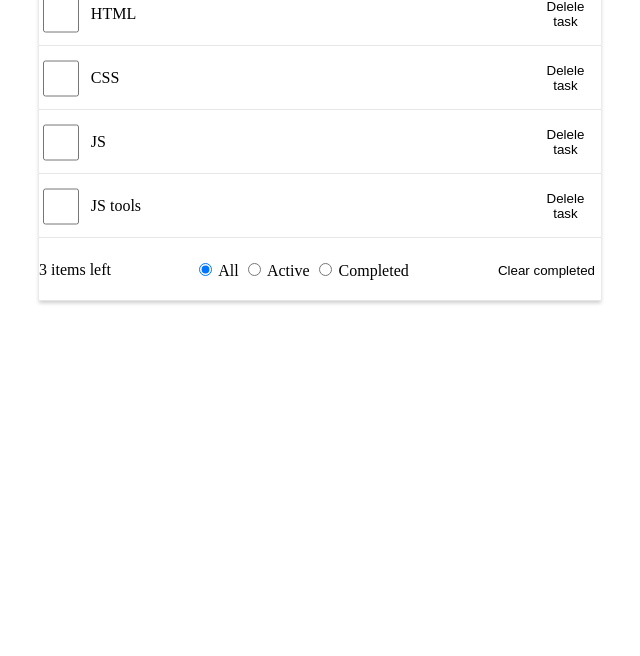
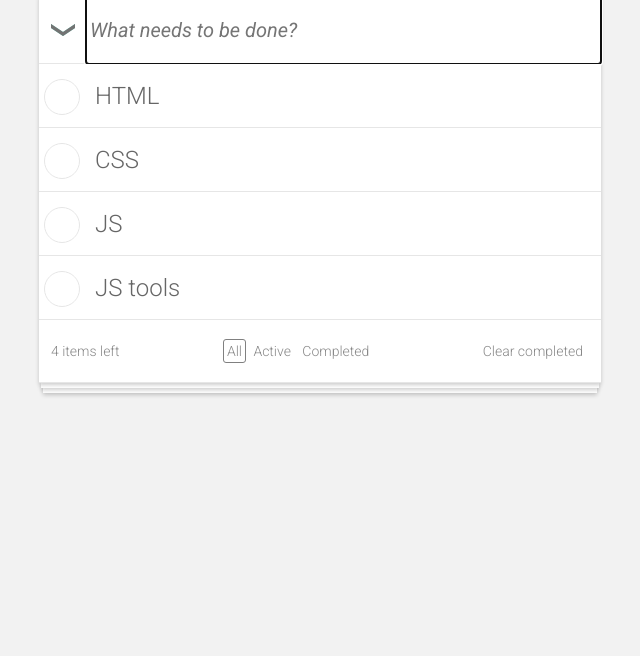
Before and after one commit to ok-technopolis-autumn-2019/Dmitry_Kozlov, a plain HTML site: page todos/index.html in a window 1280 px wide. Shown: the part 144-800 px from the top of the page, without its empty margins (320-960 px from the left). Drawn offline with Linux system fonts and the light colour scheme.

Commit message:
has done all styles-work

```diff
--- a/todos/css/body.css
+++ b/todos/css/body.css
@@ -1,14 +1,37 @@
-html{
-    display: flex;
-}
 .todos{
-    width: 562px;
     display: flex;
     flex-direction: column;
 }
 .todos__frame{
+    position: relative;
     display: flex;
+    width: 562px;
     flex-direction: column;
+    margin: 0 auto;
     background: #FFFFFF;
     box-shadow: 0px 2px 4px rgba(0, 0, 0, 0.2);
 }
+
+.todos__frame::before{
+    content: "";
+	position: absolute;
+    background: #FFFFFF;
+    box-shadow: 0px 2px 4px rgba(0, 0, 0, 0.2);
+    top: 100%;
+	left: 2px;
+	right: 2px;
+	height: 5px;
+	z-index: -1;
+}
+
+.todos__frame::after{
+    content: "";
+	position: absolute;
+    background: #FFFFFF;
+    box-shadow: 0px 2px 4px rgba(0, 0, 0, 0.2);
+    top: 100%;
+	left: 4px;
+	right: 4px;
+	height: 10px;
+	z-index: -2;
+}
--- a/todos/css/header.css
+++ b/todos/css/header.css
@@ -1,13 +1,17 @@
 .todos__header{
     display: flex;
+    margin: 0 auto;
 }
 .title{
-    width: 562px;
     justify-content: center;
     text-align: center;
-    font-family: Roboto;
+    font-family: Roboto, sans-serif;
+	font-style: italic;
+	color: #CCCCCC;
+	padding: 10px;
+	font-weight: 300;
+    font-size: 100px;
     font-style: normal;
-    font-weight: 300;
-    font-size: 50px;
-    color: #CCCCCC;
+    letter-spacing: -2.5px;
+    width: 562px;
 }
--- a/todos/css/lower-functions.css
+++ b/todos/css/lower-functions.css
@@ -3,3 +3,32 @@
     flex-direction: row;
     justify-content: space-between;
 }
+.lower-functions__item{
+    margin: 12px;
+}
+.task-filter__input {
+    position: absolute;
+    left: -9999px;
+}
+
+.task-filter__text {
+    padding: 3px;
+    border: 1px transparent solid;
+}
+
+.task-filter__input:checked + .task-filter__text {
+	border: 1px solid grey;
+	border-radius: 3px;
+	padding: 3px;
+}
+
+.task-filter__text:hover {
+	background-color: white;
+}
+
+.task-completed {
+	border: 0;
+	color: grey;
+	background-color: white;
+	font-size: 13px;
+}
--- a/todos/css/reset.css
+++ b/todos/css/reset.css
@@ -1,6 +1,13 @@
 html, body {
     margin: 0 auto;
     padding: 0;
+    font-family: "Roboto", sans-serif;
+    font-style: normal;
+    font-weight: 350;
+    font-size: 14px;
+    color: #888888;
+    line-height: 1.2;
+	background-color: #f2f2f2;
 }
 h1{
     margin: 0;
@@ -17,11 +24,17 @@ input[type = "text"]{
     padding-right: 4px;
     background-color: transparent;
 }
-input[type = "text"] :: ::placeholder{
+input[type = "text"] ::placeholder{
     color: rgb(122, 122, 122);
 }
 button {
     border: 0 none;
+    font-style: normal;
+    font-weight: 350;
+    font-size: 14px;
+    line-height: 1.2;
+    color: #888888;
+    font-family: "Roboto", sans-serif;
     background-color: transparent;
 }
 section{
--- a/todos/css/tasks.css
+++ b/todos/css/tasks.css
@@ -24,10 +24,78 @@
     box-sizing: border-box;
 }
 .task-item__delete{
+    width: 20px;
+    height: 20px;
+    margin-right: 11px;
+    border: none;
     margin-left: auto;
+    font-size: 0;
 }
+.task-item__view:hover .task-item__delete,
+.task-item__delete:focus {
+    background-image: url(../icons/close.svg);
+    background-color: #FFFFFF;
+    background-repeat: no-repeat;
+    background-position: center;
+}
+
 .task-item__text{
     width: 480px;
     margin: 9px;
+    font-family: Roboto;
+    font-style: normal;
+    font-weight: 300;
+    font-size: 24px;
+    color: #666666;
     word-break: break-all;
 }
+
+input[type="checkbox"] {
+    position: absolute;
+    left: -9999px;
+}
+.todo-input_task:before {
+    margin-left: 4px;
+    content: " ";
+    display: inline-block;
+    margin-right: 5px;
+    margin-top: 2px;
+    position: relative;
+    width: 36px;
+    height: 36px;
+    background-image: url(../icons/checkbox.svg);
+    background-color: transparent;
+    background-repeat: no-repeat;
+    background-position: center;
+    vertical-align: middle;
+    border: solid transparent 1px;
+    border-radius: 50%;
+}
+
+input[type=checkbox]:checked + .todo-input_task:before {
+    width: 36px;
+    height: 36px;
+    background-image: url(../icons/completed.svg);
+    background-position: center;
+    background-color: transparent;
+    border: solid #5dc2af 1px;
+    border-radius: 50%;
+}
+
+input[type=checkbox]:checked + .todo-input_task + .task-item__text {
+
+    color: #CCCCCC;
+    text-decoration: line-through;
+}
+
+.task-item__status:focus + .todo-input_task:before {
+
+    border: solid #4a8efc 1px;
+    border-radius: 50%;
+}
+
+
+
+.todo-app__task-item-task-item:hover {
+    background:rgb(253, 253, 253);
+}
--- a/todos/css/upper-functions.css
+++ b/todos/css/upper-functions.css
@@ -3,18 +3,25 @@
     flex-direction: row;
 }
 .upper-functions__select-all-button{
+    position: relative;
     width: 40px;
     height: 39px;
     margin: 3px 3px 3px 4px;
     padding: initial;
+    background-image: url(../icons/select-all.svg);
+    background-color: #FFFFFF;
+    background-repeat: no-repeat;
+    background-position: center;
+    border: none;
+    font-size: 0;
+
 }
 .upper-functions__create-new-textinput{
-    width: 501px;
+    width: 507px;
     min-height: 66px;
     height: auto;
     font-family: Roboto;
     font-style: italic;
-    font-weight: 300;
-    font-size: 24px;
-    line-height: 21px;
+    font-size: 20px;
+    color: #666666;
 }
--- a/todos/index.html
+++ b/todos/index.html
@@ -4,12 +4,16 @@
     <meta charset="UTF-8">
     <title>todos</title>
     <link rel = "stylesheet" href = "css/style.css"/>
+	<link
+      href="https://fonts.googleapis.com/css?family=Roboto:100,300,400,400i&display=swap&subset=cyrillic"
+      rel="stylesheet"
+    />
 </head>
 
 <body>
     <div class="todos">
         <header class="todos__header">
-            <h1 class="title">Todos</h1>
+            <h1 class="title">todos</h1>
         </header>
         <main class="todos__frame">
             <section class = "todos__upper-functions upper-functions">
@@ -17,7 +21,7 @@
                     <button class = "upper-functions__select-all-button">Select all</button>
                 </div>
                 <div class="upper-functions__create-new">
-                    <input type = "text" class = "upper-functions__create-new-textinput" placeholder="What needs to be done?" aria-label = "Add new">
+                    <input type = "text" class = "upper-functions__create-new-textinput" placeholder="What needs to be done?" aria-label = "Add new" autofocus="autofocus">
                 </div>
             </section>
 
@@ -25,7 +29,8 @@
                 <ul class = "todos__task-list tasks-list">
                     <li class="todos__task-item task-item">
                         <div class = "task-item__view">
-                            <input type = "checkbox" class="task-item__status" aria-label = "Completed task: HTML" />
+                            <input type = "checkbox" class="task-item__status" aria-label = "Completed task: HTML" id="HTML-checkbox" />
+                            <label class="todo-input_task" for="HTML-checkbox"></label>
                             <span class = "task-item__text">HTML</span>
                             <button class="task-item__delete">Delele task</button>
                         </div>
@@ -36,7 +41,8 @@
 
                     <li class="todos__task-item task-item">
                         <div class = "task-item__view">
-                            <input type = "checkbox" class="task-item__status" aria-label = "Completed task: CSS" />
+                            <input type = "checkbox" class="task-item__status" aria-label = "Completed task: CSS" id="CSS-checkbox"/>
+                            <label class="todo-input_task" for="CSS-checkbox"></label>
                             <span class = "task-item__text">CSS</span>
                             <button class="task-item__delete">Delele task</button>
                         </div>
@@ -47,7 +53,8 @@
 
                     <li class="todos__task-item task-item">
                         <div class = "task-item__view">
-                            <input type = "checkbox" class="task-item__status" aria-label = "Completed task: JS" />
+                            <input type = "checkbox" class="task-item__status" aria-label = "Completed task: JS" id="JS-checkbox" />
+                            <label class="todo-input_task" for="JS-checkbox"></label>
                             <span class = "task-item__text">JS</span>
                             <button class="task-item__delete">Delele task</button>
                         </div>
@@ -58,7 +65,8 @@
 
                     <li class="todos__task-item task-item">
                         <div class = "task-item__view">
-                            <input type = "checkbox" class="task-item__status" aria-label = "Completed task: JS tools" />
+                            <input type = "checkbox" class="task-item__status" aria-label = "Completed task: JS tools" id="JS_tools-checkbox"/>
+                            <label class="todo-input_task" for="JS_tools-checkbox"></label>
                             <span class = "task-item__text">JS tools</span>
                             <button class="task-item__delete">Delele task</button>
                         </div>
@@ -71,9 +79,9 @@
 
             <section class="todos_lower-functions lower-functions">
                 <div class ="lower-functions__item">
-                    <div class="task-counter">3 items left</div>
+                    <div class="task-counter">4 items left</div>
                 </div>
-                <div class="lower-function__item">
+                <div class="lower-functions__item">
                     <div class="task-filter" role = "group" aria-label="Filter tasks">
                         <label class="task-filter__item">
                             <input type = "radio" class="task-filter__input" name = "filter" checked = "checked" value="All" />
@@ -89,7 +97,7 @@
                         </label>
                     </div>
                 </div>
-                <div class="lower-function__item">
+                <div class="lower-functions__item">
                     <button class = "task-clear-completed">Clear completed</button>
                 </div>
             </section>
```
Also changed, not shown: todos/icons/checkbox.svg (added), todos/icons/close.svg (added), todos/icons/completed.svg (added), todos/icons/select-all.svg (added).
